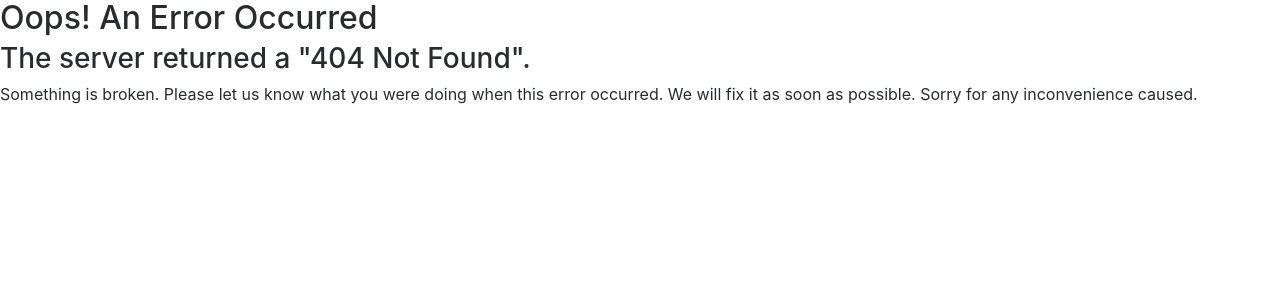
After one commit to SergiiZazymko/homework11, a Symfony app: template app/templates/bundles/TwigBundle/Exception/error404.html.twig in a window 1280 px wide. The commit adds this page. Shown: the top 300 px of the page. Run offline with Twig, Linux system fonts and the light colour scheme; the template is opened without the code that fills it, so the values that code supplies are empty; some libraries are stand-ins or nearby versions.

Commit message:
Page 404 done

```diff
--- a/app/public/index.php
+++ b/app/public/index.php
@@ -14,11 +14,11 @@ if (!isset($_SERVER['APP_ENV'])) {
     }
     (new Dotenv())->load(__DIR__.'/../.env');
 }
-//$env = 'prod';
 
 $env = $_SERVER['APP_ENV'] ?? 'dev';
 $debug = $_SERVER['APP_DEBUG'] ?? ('prod' !== $env);
 
+//$debug = false;
 //$env = 'prod';
 
 if ($debug) {
--- /dev/null
+++ b/app/templates/bundles/TwigBundle/Exception/error404.html.twig
@@ -0,0 +1,18 @@
+<!DOCTYPE html>
+<html>
+    <head>
+        <meta charset="UTF-8">
+        <title>Error 404</title>
+        <link rel="stylesheet" href="{{ asset('css/bootstrap.css') }}">
+        <link rel="stylesheet" href="{{ asset('css/bootstrap-theme.min.css') }}">
+        <link rel="stylesheet" href="{{ asset('css/bootstrap-reboot.min.css') }}">
+    </head>
+    <body>
+        <h2>Oops! An Error Occurred</h2>
+        <h3>The server returned a "404 Not Found".</h3>
+        <p>
+            Something is broken. Please let us know what you were doing when this error occurred.
+            We will fix it as soon as possible. Sorry for any inconvenience caused.
+        </p>
+    </body>
+</html>
--- a/app/templates/homework/page.html.twig
+++ b/app/templates/homework/page.html.twig
@@ -8,6 +8,3 @@
     {{ parent() }}
     <h1>This is page {{ number }}</h1>
 {% endblock %}
-
-{% block menu %}
-{% endblock %}
```
Also changed, not shown: app/src/Controller/HomeworkController.php (+22 -22 lines), 1 other file.
